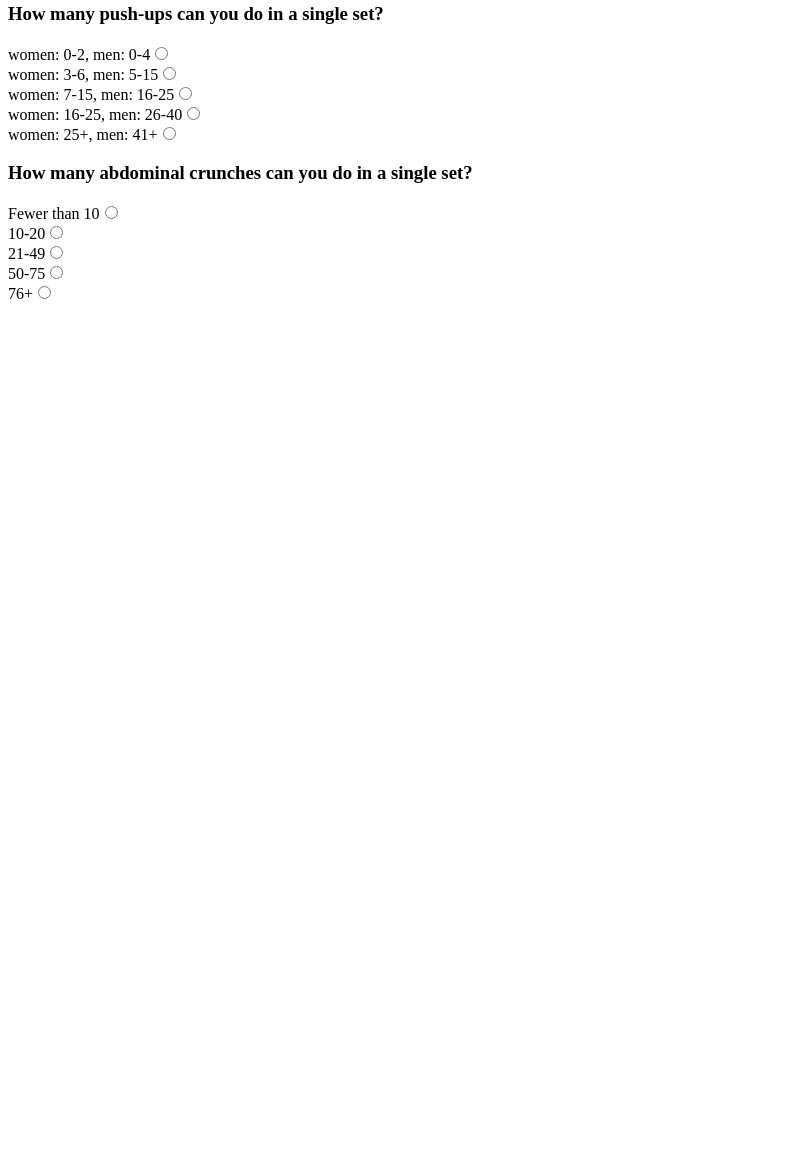
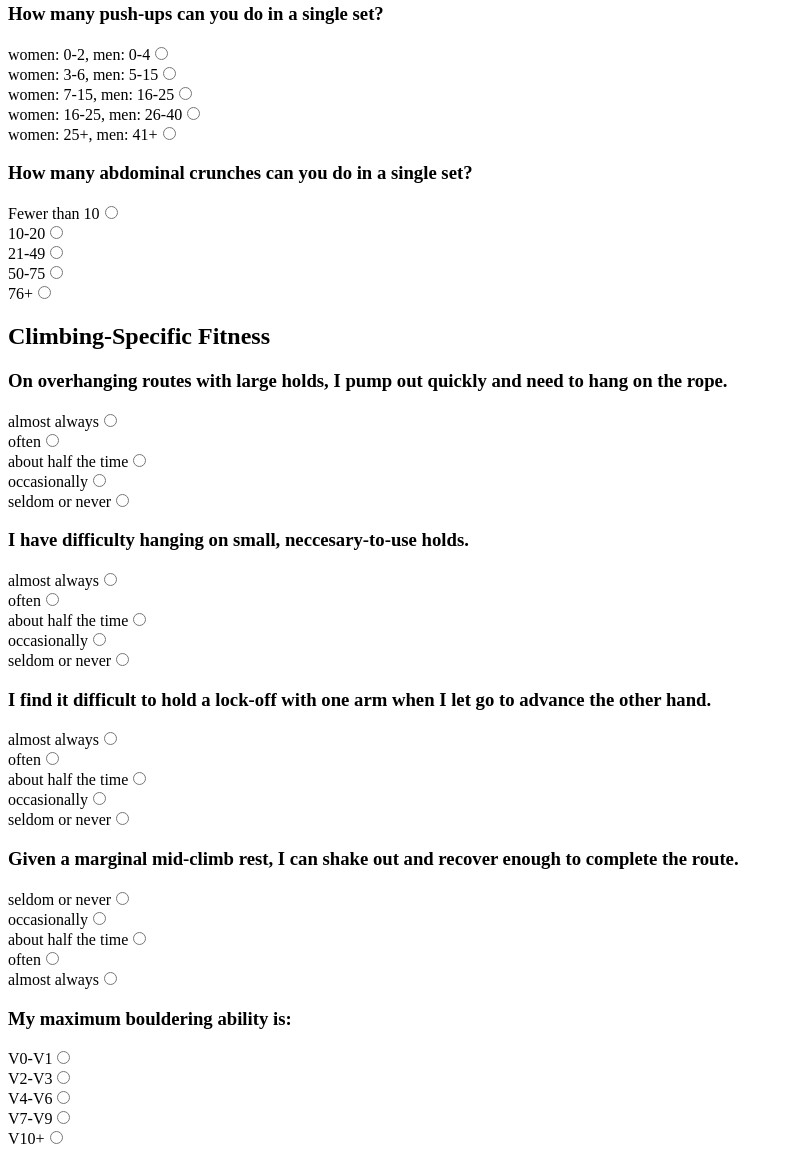
Before and after one commit to shelldandy/climbing-quiz, a Gatsby site: page / in a window 1280 px wide. Shown: the part 3254-4410 px from the top of the page, without its empty margins (0-793 px from the left). Before the commit the page ends 3565 px from the top, so only its background shows below. Built offline with nearby package versions, Linux system fonts and the light colour scheme; Gatsby itself is replaced by a stand-in of ours.

Commit message:
climbingFitness

```diff
--- a/src/components/Quiz/quizData.js
+++ b/src/components/Quiz/quizData.js
@@ -310,11 +310,90 @@ const generalFitness = {
   ]
 }
 
+const climbingFitness = {
+  label: "Climbing-Specific Fitness",
+  questions: [
+    {
+      question: "On overhanging routes with large holds, I pump out quickly and need to hang on the rope.",
+      options: [
+        "almost always",
+        "often",
+        "about half the time",
+        "occasionally",
+        "seldom or never",
+      ]
+    },
+    {
+      question: "I have difficulty hanging on small, neccesary-to-use holds.",
+      options: [
+        "almost always",
+        "often",
+        "about half the time",
+        "occasionally",
+        "seldom or never",
+      ]
+    },
+    {
+      question: "I find it difficult to hold a lock-off with one arm when I let go to advance the other hand.",
+      options: [
+        "almost always",
+        "often",
+        "about half the time",
+        "occasionally",
+        "seldom or never",
+      ]
+    },
+    {
+      question: "Given a marginal mid-climb rest, I can shake out and recover enough to complete the route.",
+      options: [
+        "seldom or never",
+        "occasionally",
+        "about half the time",
+        "often",
+        "almost always",
+      ]
+    },
+    {
+      question: "My maximum bouldering ability is:",
+      options: [
+        "V0-V1",
+        "V2-V3",
+        "V4-V6",
+        "V7-V9",
+        "V10+",
+      ]
+    },
+  ],
+  analysis: [
+    {
+      level: 5,
+      label: "You possess a poor level of conditioning. Engage in a general training program for at least a year before initiating a climbing-specific training program."
+    },
+    {
+      level: 10,
+      label: "Your climbing-specific fitness is a major constraint in climbing performance. If you are an intermediate or advanced climber, vow to increase you commitment to this type of training. If you are a novice, however, continue general training for another year or so before beginning climbing-specific training."
+    },
+    {
+      level: 15,
+      label: "Your climbing-specific fitness is near average; however, a program of targeted training will quickly elevate you to the next level."
+    },
+    {
+      level: 20,
+      label: "Your climbing-specific fitness is above average."
+    },
+    {
+      level: 23,
+      label: "You possess excellent climbing-specific fitness!"
+    },
+  ]
+}
+
 const quizData = [
   climbingExperience,
   technicalSkills,
   mentalSkills,
   generalFitness,
+  climbingFitness,
 ]
 
 export default quizData
```
